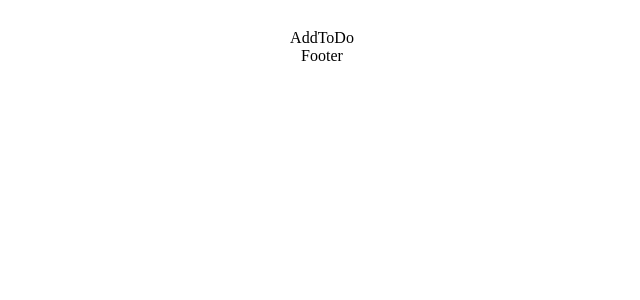
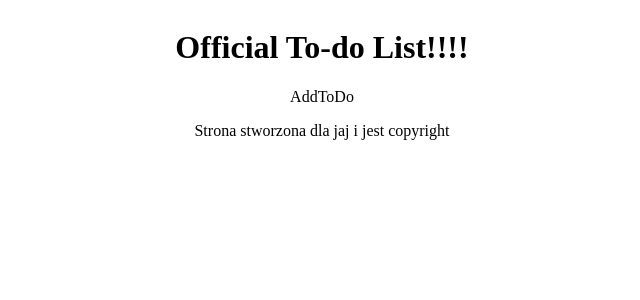
Before and after one commit to Kajtii/To-do-list, a React (Vite) app: page / in a window 1280 px wide. Shown: the top 300 px of the page, without its empty margins (318-958 px from the left). Built offline with nearby package versions, Linux system fonts and the light colour scheme; the HTML template or start-up script is replaced by a standard one.

Commit message:
Make footer text

```diff
--- a/src/App.jsx
+++ b/src/App.jsx
@@ -10,14 +10,14 @@ function App() {
 
   return (
     <>
-      <Header></Header>
+      <Header>Official To-do List!!!!</Header>
       <main>
         <AddToDo></AddToDo>
         <div className="container">
 
         </div>
       </main>
-      <Footer></Footer>
+      <Footer>Strona stworzona dla jaj i jest copyright</Footer>
     </>
   )
 }
--- a/src/components/Footer.jsx
+++ b/src/components/Footer.jsx
@@ -1,8 +1,10 @@
 import React from 'react'
 
-const Footer = () => {
+const Footer = ({children}) => {
   return (
-    <div>Footer</div>
+    <footer className='footer'>
+        <p className='footer__text'>{children}</p>
+    </footer>
   )
 }
 
--- a/src/components/Header.jsx
+++ b/src/components/Header.jsx
@@ -1,9 +1,8 @@
-import React from 'react'
 
-const Header = () => {
+const Header = ({children}) => {
   return (
     <header className='header'>
-        <h1 className='header__title'></h1>
+        <h1 className='header__title'>{children}</h1>
     </header>
   )
 }
```
